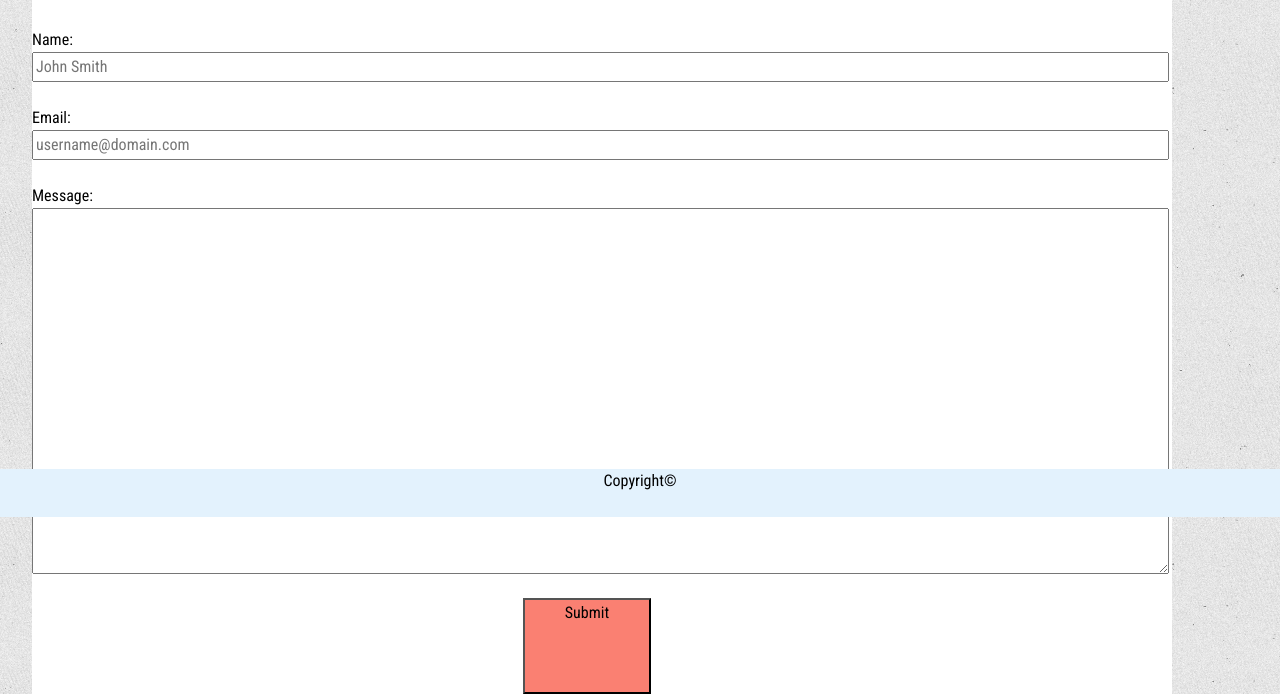
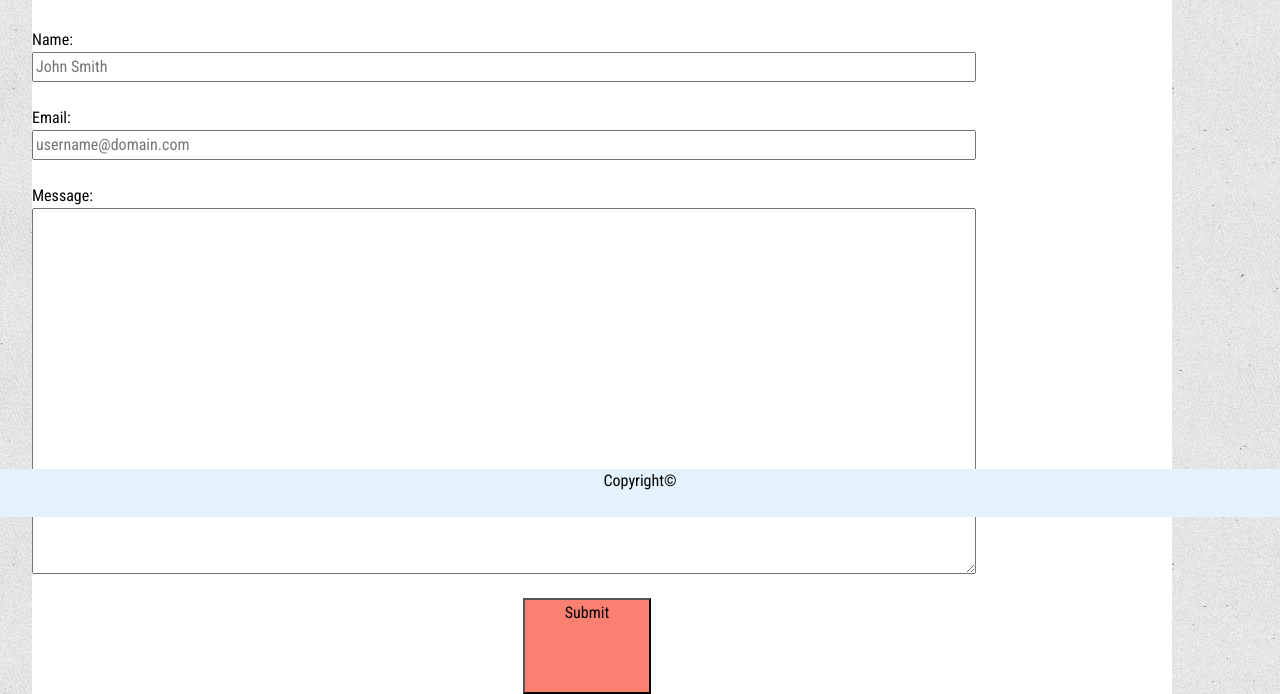
Before and after one commit to allisonsnipes/Bootstrap-Portfolio, a plain HTML site: page Bootstrap-Portfolio/contact.html in a window 1280 px wide. Shown: the part 283-977 px from the top of the page. Drawn offline with nearby package versions, Linux system fonts and the light colour scheme.

Commit message:
found something

```diff
--- a/Bootstrap-Portfolio/contact.html
+++ b/Bootstrap-Portfolio/contact.html
@@ -34,7 +34,7 @@
           <label for="fname"></label>
           Name: <input type="text" class="fname" name="firstname" placeholder="John Smith"> <br>
           Email: <input type="text" class="fname" name="firstname" placeholder="username@domain.com"> <br>
-          Message: <br> <textarea rows="15" cols="150"></textarea> <br>
+          Message: <br> <textarea rows="15" cols="124"></textarea> <br>
         </fieldset>
       </form>
     </div>
```
Also changed, not shown: 2 other files.
